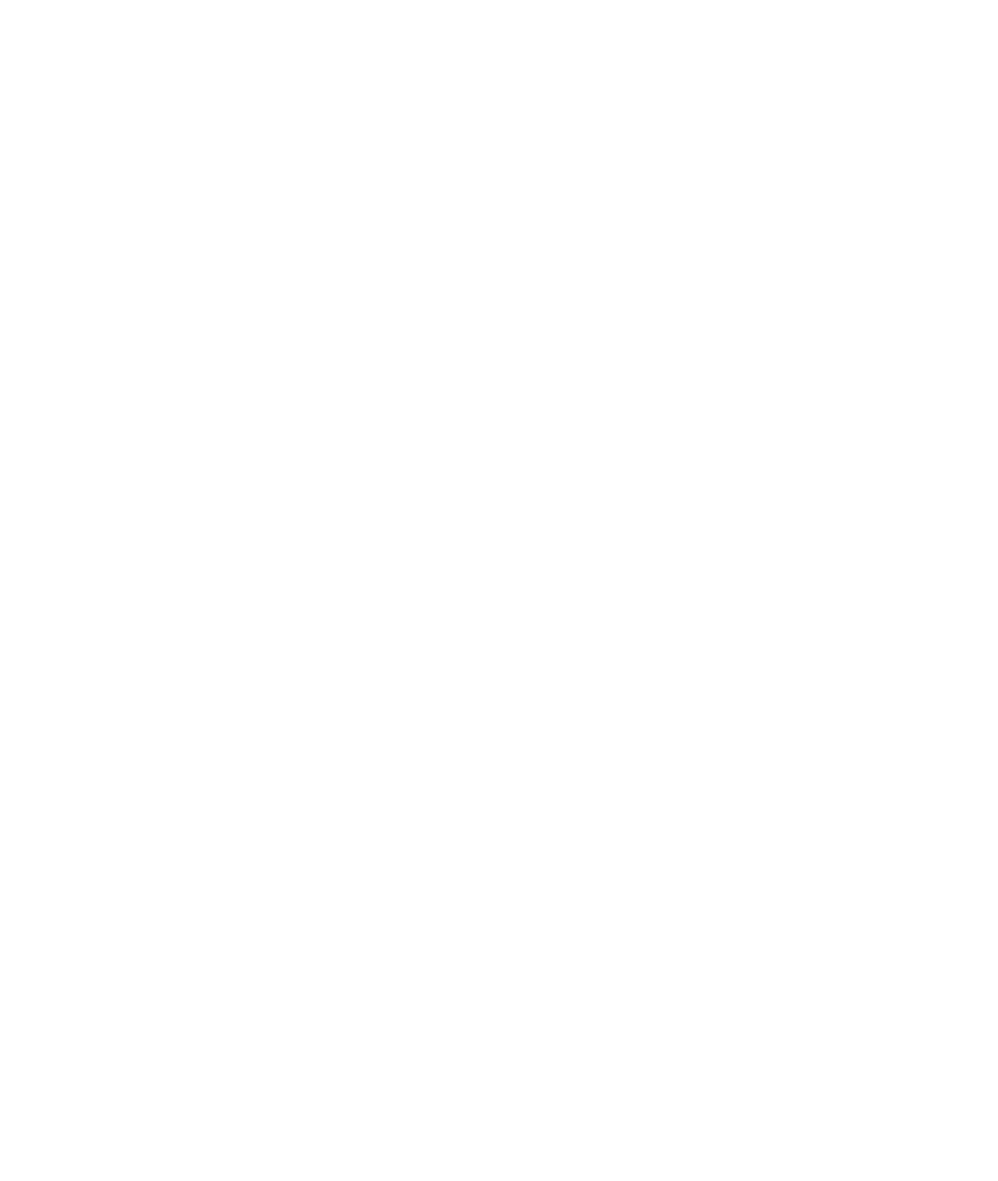
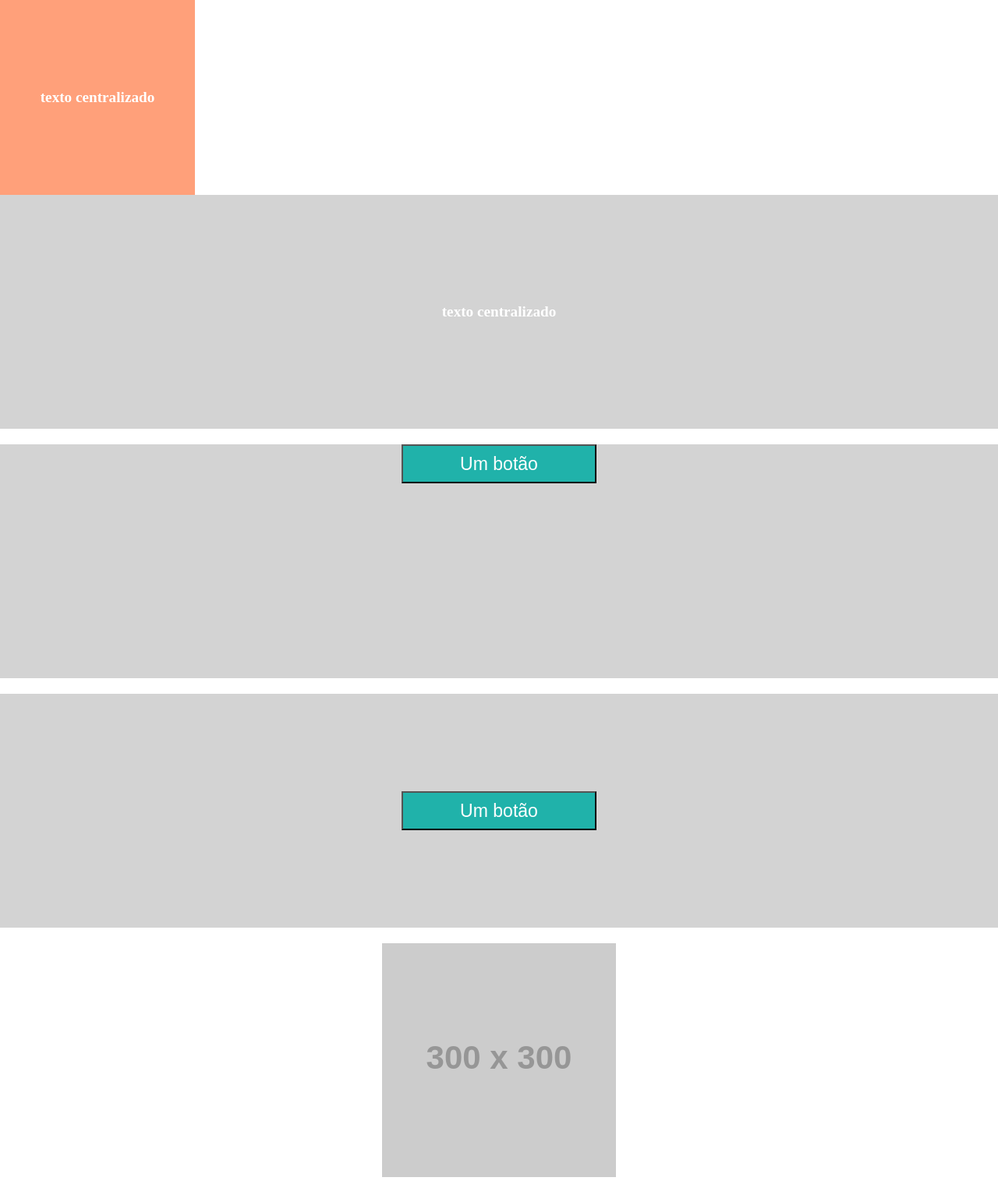
Before and after one commit to cadudias/cgs-devquest, a plain HTML site: page html-css-intermediario/06-centralizando-elementos/index.html in a window 1280 px wide. Shown: the whole page at 78% size. Before the commit the page ends 800 px from the top, so only its background shows below. Drawn offline with Linux system fonts and the light colour scheme; placeholder pictures from the web are drawn by us.

Commit message:
adicionados aulas

```diff
--- a/html-css-intermediario/06-centralizando-elementos/index.html
+++ b/html-css-intermediario/06-centralizando-elementos/index.html
@@ -1,12 +1,31 @@
 <!DOCTYPE html>
 <html lang="en">
-<head>
-  <meta charset="UTF-8">
-  <meta http-equiv="X-UA-Compatible" content="IE=edge">
-  <meta name="viewport" content="width=device-width, initial-scale=1.0">
-  <title>Document</title>
-</head>
-<body>
+  <head>
+    <meta charset="UTF-8" />
+    <meta http-equiv="X-UA-Compatible" content="IE=edge" />
+    <meta name="viewport" content="width=device-width, initial-scale=1.0" />
+    <title>Centralizando elementos</title>
 
-</body>
+    <link rel="stylesheet" href="style.css" />
+    <link rel="stylesheet" href="reset.css" />
+  </head>
+  <body>
+    <div class="texto-centralizado-1">texto centralizado</div>
+
+    <div class="container">
+      <p class="texto-centralizado-2">texto centralizado</p>
+    </div>
+
+    <div class="container">
+      <button class="btn alinhado-margin-auto">Um botão</button>
+    </div>
+
+    <div class="container">
+      <button class="btn alinhado-absolute">Um botão</button>
+    </div>
+
+    <div class="container-text-align">
+      <img src="https://via.placeholder.com/300.png/09f/fff" alt="placeholder">
+    </div>
+  </body>
 </html>
--- /dev/null
+++ b/html-css-intermediario/06-centralizando-elementos/reset.css
@@ -0,0 +1,4 @@
+* {
+  margin: 0;
+  padding: 0;
+}
--- a/html-css-intermediario/06-centralizando-elementos/style.css
+++ b/html-css-intermediario/06-centralizando-elementos/style.css
@@ -0,0 +1,58 @@
+body {
+  font-size: 1.2em;
+  font-weight: bold;
+  color: white;
+}
+
+.container {
+  background-color: lightgrey;
+  height: 300px;
+  position: relative;
+  margin-bottom: 20px;
+}
+
+.btn {
+  width: 250px;
+  height: 50px;
+  background-color: lightseagreen;
+  color: white;
+  font-size: 1.2em;
+}
+
+.texto-centralizado-1 {
+  width: 250px;
+  height: 250px;
+  background-color: lightsalmon;
+
+  line-height: 250px; /* centralizando verticalmente */
+  text-align: center; /* centralizando horizontalmente */
+}
+
+.texto-centralizado-2 {
+  position: absolute;
+  top: 50%; /* centralizando verticalmente */
+
+  left: 50%; /* centralizando horizontalmente */
+  transform: translate(-50%, -50%); /* centralizando verticalmente e horizontalmente */
+}
+
+.alinhado-margin-auto  {
+  display: block; /* margin auto precisa de display block */
+  /* margin-left: auto;
+  margin-right: auto; */
+
+  margin: auto; /* centralizando horizontalmente */
+}
+
+.alinhado-absolute {
+  position: absolute;
+  bottom: 0;
+  right: 0;
+  left: 0;
+  top: 0;
+  margin: auto;
+}
+
+.container-text-align {
+  text-align: center;
+}
```
